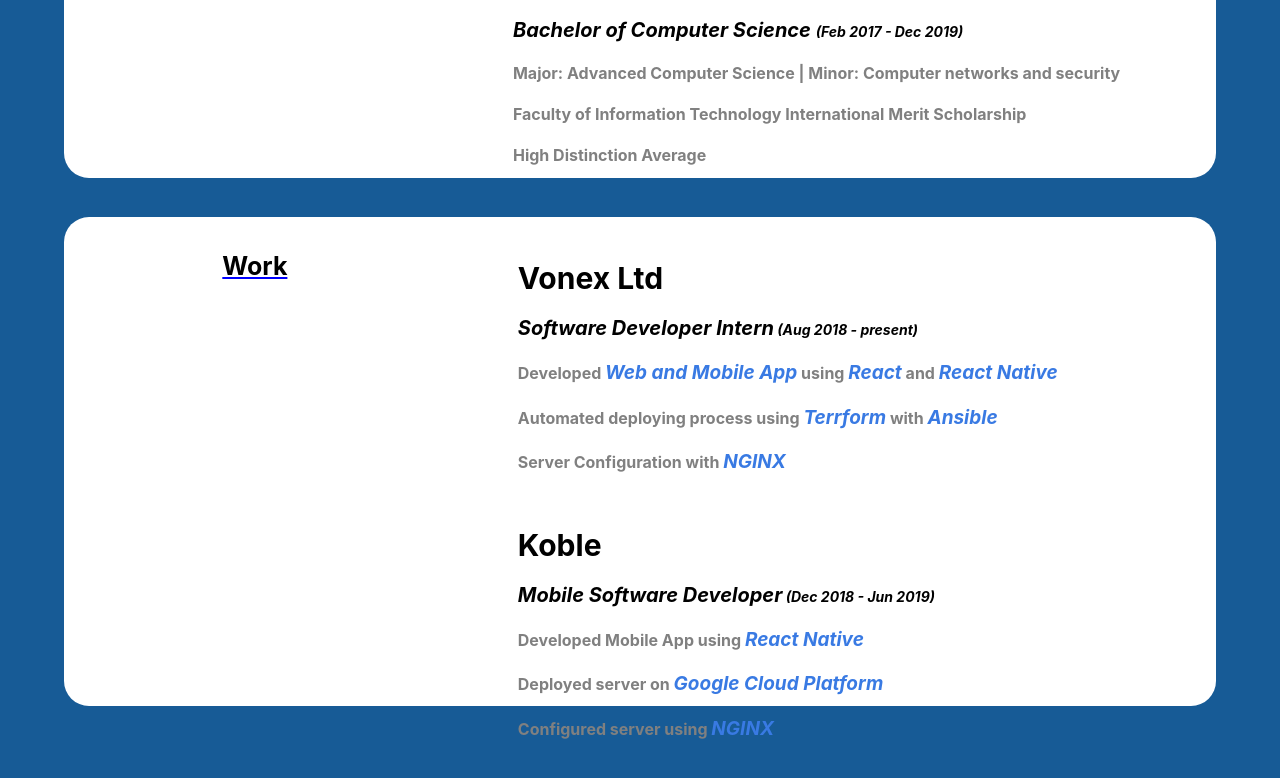
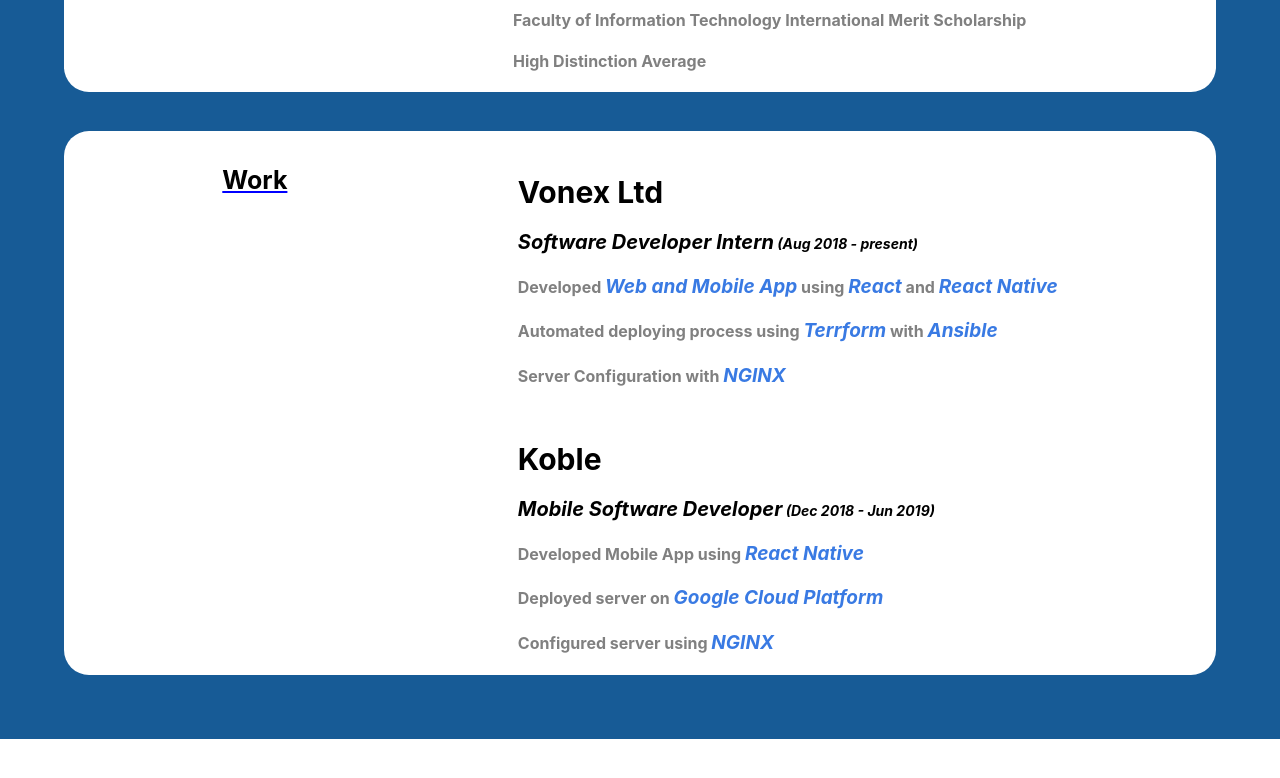
Before and after one commit to YeungJonathan/myPersonalWebsite, a React (Create React App) app: page / in a window 1280 px wide. Shown: the part 1456-2234 px from the top of the page. After the commit the page ends 2195 px from the top, so only its background shows below. Built offline with nearby package versions, Linux system fonts and the light colour scheme.

Commit message:
Fix window resize issue

```diff
--- a/src/About.js
+++ b/src/About.js
@@ -35,7 +35,7 @@
         <div style={styles.backgroundContainer} className="background-photo">
             <div style={{width:'90%', height:'70%', backgroundColor:'white', borderRadius:25, display:'flex', justifyContent:'center', alignItems:'center'}}>
                 <img style={{borderRadius:15, height:'60%', marginLeft:'15%'}} src={require('./assets/jy.png')}/>
-                <div style={{flexDirection:'row', marginLeft:'10%', marginRight:'5%'}}>
+                <div style={{flexDirection:'row', marginLeft:'10%', marginRight:'5%', width:'100vw'}}>
                     <h2 style={{color:'black'}}>
                         About me
                     </h2>
--- a/src/MainPage.js
+++ b/src/MainPage.js
@@ -14,7 +14,8 @@
       display: 'flex',
       justifyContent:'center',
       alignItems:'center',
-      height: '100vh',
+      width: '100vw',
+
     },
     headerText:{
       color:'#E0FFFF',
@@ -38,7 +39,7 @@
 
   return (
     <div id="main-page" style={{minWidth:'70%', overflow:'auto'}}>
-      <div style={{height:'100vh'}} className="hamilton-background background-photo">
+      <div style={{height:'100vh', display:'flex', justifyContent:'center', alignItems:'center'}} className="hamilton-background background-photo">
         <Header page={page}/>
         <div style={styles.backgroundContainer}>
           <h1 style={styles.headerText}>Jonathan Yeung</h1>
--- a/src/Resume.js
+++ b/src/Resume.js
@@ -9,8 +9,7 @@
             display: 'flex',
             justifyContent:'center',
             alignItems:'center',
-            height: '130vh',
-            // backgroundColor:'#3e659c',
+            width: '100vw',
             backgroundColor:'#175b96',
         },
         sideText:{
@@ -51,7 +50,7 @@
             </div>
 
 
-            <div style={{width:'90%', height:'47%', backgroundColor:'white', borderRadius:25, display:'flex', justifyContent:'center', marginTop:'3%', marginBottom:'5%'}}>
+            <div style={{width:'90%', height:'47%', backgroundColor:'white', borderRadius:25, display:'flex', justifyContent:'center', marginTop:'3%', marginBottom:'5%', flexBasis:'100%'}}>
 
                 <h1 style={{marginRight:'20%', marginTop:'3%', textDecoration:'underline', textDecorationColor:'blue', fontSize:25}}>
                     Work
```
